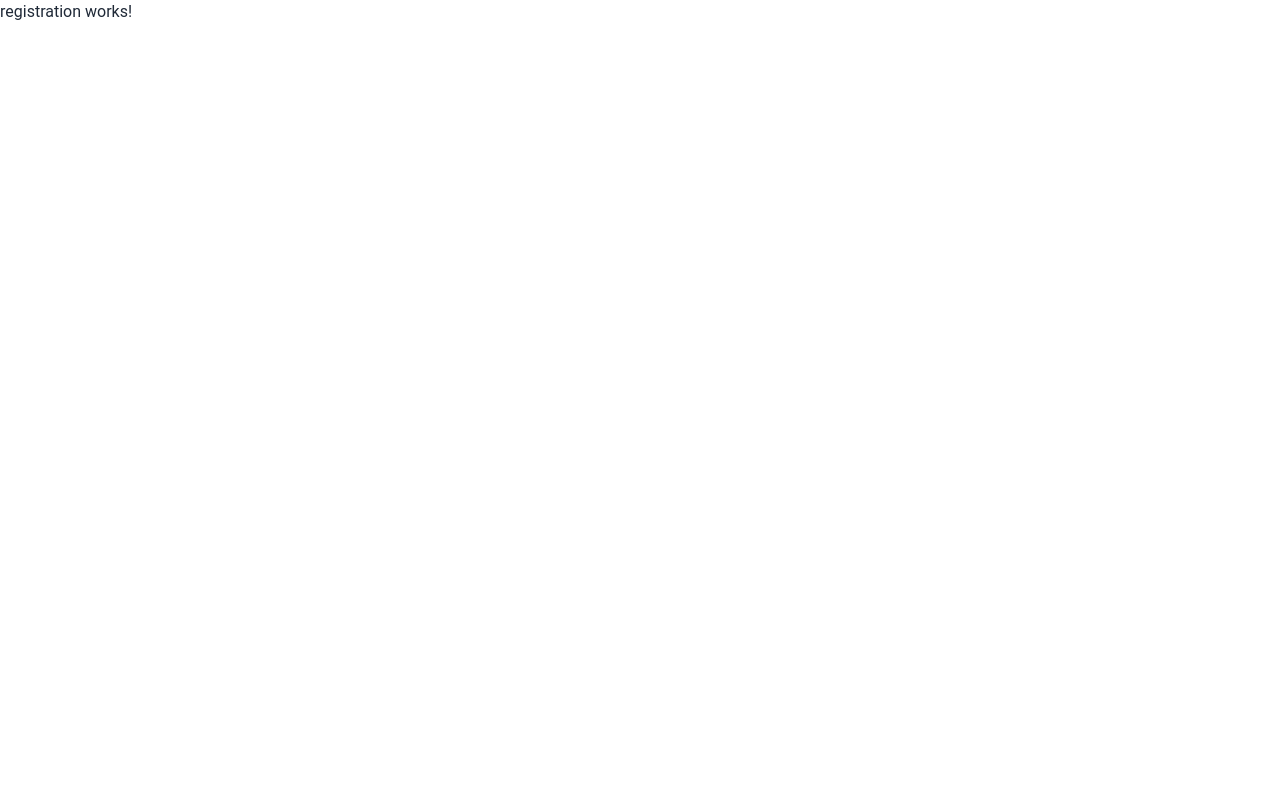
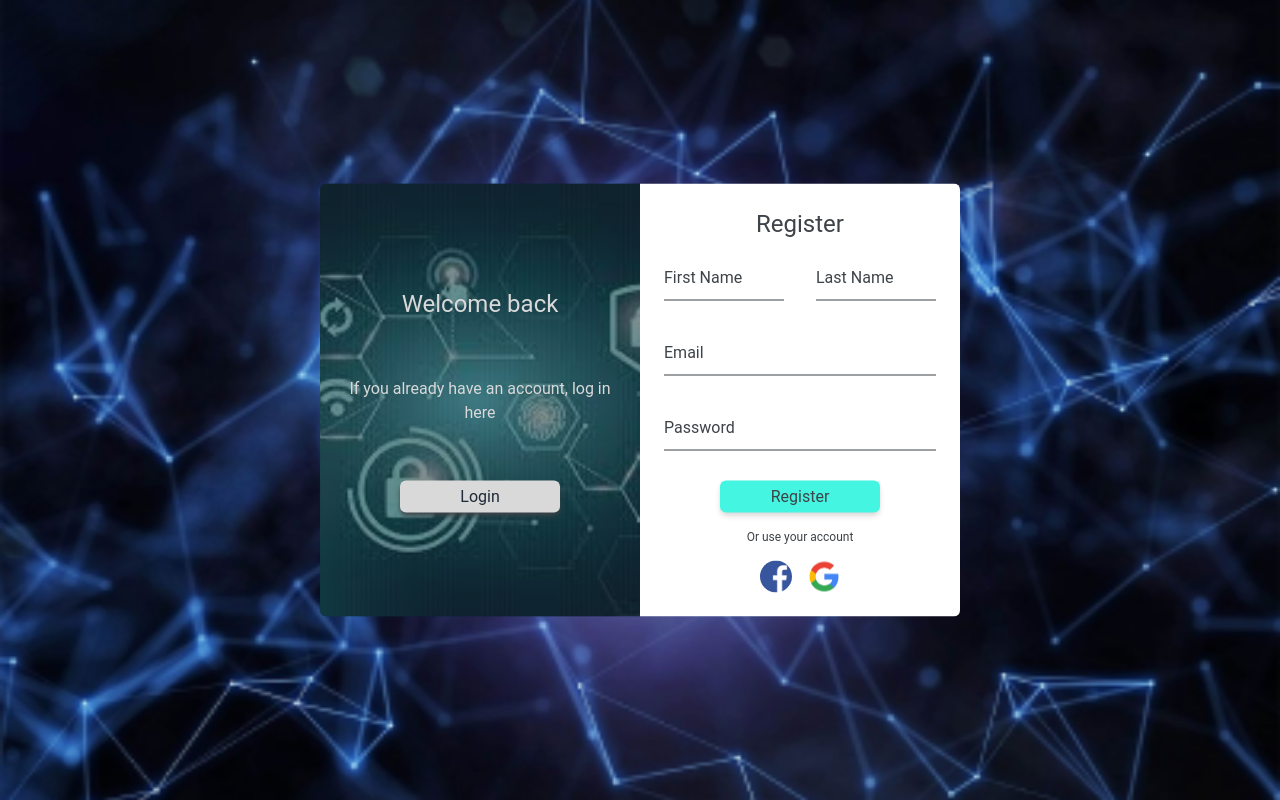
Before and after one commit to Kikira7258/password_management_system, an Angular app: page /registration in a window 1280 px wide. Built offline with nearby package versions, Linux system fonts and the light colour scheme.

Commit message:
register

```diff
--- a/src/app/views/all-items/all-items.component.html
+++ b/src/app/views/all-items/all-items.component.html
@@ -25,7 +25,13 @@
             </div>
             <!-- Header ends here-->
 
-            <p class="text-off-white mb-8 font-bold">All items</p>
+            <div class="flex justify-between items-center mb-8">
+                <p class="text-off-white font-bold">All items</p>
+
+                <span>
+                    <a class="text-[1.5rem] py-[6px] px-[12px] bg-cyan text-dark rounded-md" routerLink="/add-item"><i class="fa-solid fa-plus"></i></a>
+                </span>
+            </div>
 
 
             <!-- Listings -->
--- a/src/app/views/auth/login/login.component.html
+++ b/src/app/views/auth/login/login.component.html
@@ -6,7 +6,7 @@
             <h1 class="text-2xl text-center mb-4">Login</h1>
             <form>
                 <div>
-                    <div class="login-input mb-4">
+                    <div class="login-input">
                         <input type="text" name="Email" required="" />
                         <label>Email</label>
                     </div>
--- a/src/app/views/auth/registration/registration.component.html
+++ b/src/app/views/auth/registration/registration.component.html
@@ -1 +1,59 @@
-<p>registration works!</p>
+<main class="h-screen bg-no-repeat bg-cover bg-center bg-[url(assets/backgrounds/bg1.png)]">
+
+    <div class="register-container w-1/2 h-fit flex items-stretch rounded-md overflow-hidden">
+
+        <!-- Welcome -->
+        <div class="w-1/2 bg-no-repeat bg-cover bg-center bg-[url(assets/backgrounds/bg2.png)]">
+            <div class="bg-dark p-6 h-full bg-opacity-50">
+                <div class="py-20 flex flex-col justify-between h-full">
+                    <h1 class="text-2xl text-off-white text-center">Welcome back</h1>
+                    <p class="text-off-white text-center">If you already have an account, log in here</p>
+
+                    <div class="flex flex-col items-center">
+                        <button class="bg-off-white w-40 rounded-md shadow-md shadow-dark-gray py-[4px]" routerLink="/login">Login</button>
+                    </div>
+                </div>
+            </div>
+        </div>
+
+
+        <!-- Register -->
+        <div class="bg-white w-1/2 p-6 text-dark-gray">
+            <h1 class="text-2xl text-center mb-4">Register</h1>
+            <form>
+                <div>
+                    <div class="flex justify-between gap-8">
+                        <div class="register-input">
+                            <input type="text" name="fname" required="" />
+                            <label for="fname">First Name</label>
+                        </div>
+                        <div class="register-input">
+                            <input type="text" name="lname" required="" />
+                            <label for="lname">Last Name</label>
+                        </div>
+                    </div>
+                    <div class="register-input">
+                        <input type="text" name="Email" required="" />
+                        <label>Email</label>
+                    </div>
+                    <div class="register-input">
+                        <input type="password" name="Password" required="" />
+                        <label>Password</label>
+                    </div>
+                </div>
+
+                <div class="flex flex-col items-center mb-4">
+                    <button class="bg-cyan w-40 rounded-md shadow-md shadow-off-white py-[4px]" routerLink="/all-items">Register</button>
+                </div>
+
+                <p class="text-center text-xs">Or use your account</p>
+
+                <div class="flex gap-4 max-w-max mx-auto mt-4">
+                    <button><img class="w-8 rounded-full" src="assets/logos/facebook.png" alt="Fackbook logo" /></button>
+                    <button><img class="w-8 rounded-full" src="assets/logos/google.png" alt="Google logo" /></button>
+                </div>
+            </form>
+        </div>
+
+    </div>
+</main>
--- a/src/app/views/notes/notes.component.html
+++ b/src/app/views/notes/notes.component.html
@@ -25,7 +25,13 @@
            </div>
            <!-- Header ends here-->
 
-           <p class="text-off-white mb-8 font-bold">Notes</p>
+           <div class="flex justify-between items-center mb-8">
+                <p class="text-off-white font-bold">Notes</p>
+
+                <span>
+                    <a class="text-[1.5rem] py-[6px] px-[12px] bg-cyan text-dark rounded-md" routerLink="/add-item"><i class="fa-solid fa-plus"></i></a>
+                </span>
+            </div>
 
            <div>
             <table class="bg-off-white w-full">
--- a/src/styles.css
+++ b/src/styles.css
@@ -17,8 +17,8 @@ body {
 
 
 
-/* Login CSS starts here */
-.login-container {
+/* Login and Register CSS starts here */
+.login-container, .register-container {
     position: absolute;
     top: 50%;
     left: 50%;
@@ -26,11 +26,11 @@ body {
     border-radius: px;
 }
 
-.login-container .login-input {
+.login-container .login-input, .register-container .register-input {
     position: relative;
 }
 
-.login-container .login-input input {
+.login-container .login-input input, .register-container .register-input input  {
     width: 100%;
     padding: 10px 0;
     font-size: 16px;
@@ -42,7 +42,7 @@ body {
     background: transparent;
 }
 
-.login-container .login-input label {
+.login-container .login-input label, .register-container .register-input label {
     position: absolute;
     top: 0;
     left: 0;
@@ -54,10 +54,12 @@ body {
 }
 
 .login-container .login-input input:focus ~ label,
-.login-container .login-input input:valid ~ label {
+.login-container .login-input input:valid ~ label,
+.register-container .register-input input:focus ~ label,
+.register-container .register-input input:valid ~ label {
     top: -20px;
     left: 0;
     color: #44F6E1;
     font-size: 12px;
 }
-/* Login CSS ends here */
+/* Login and Register CSS ends here */
```
